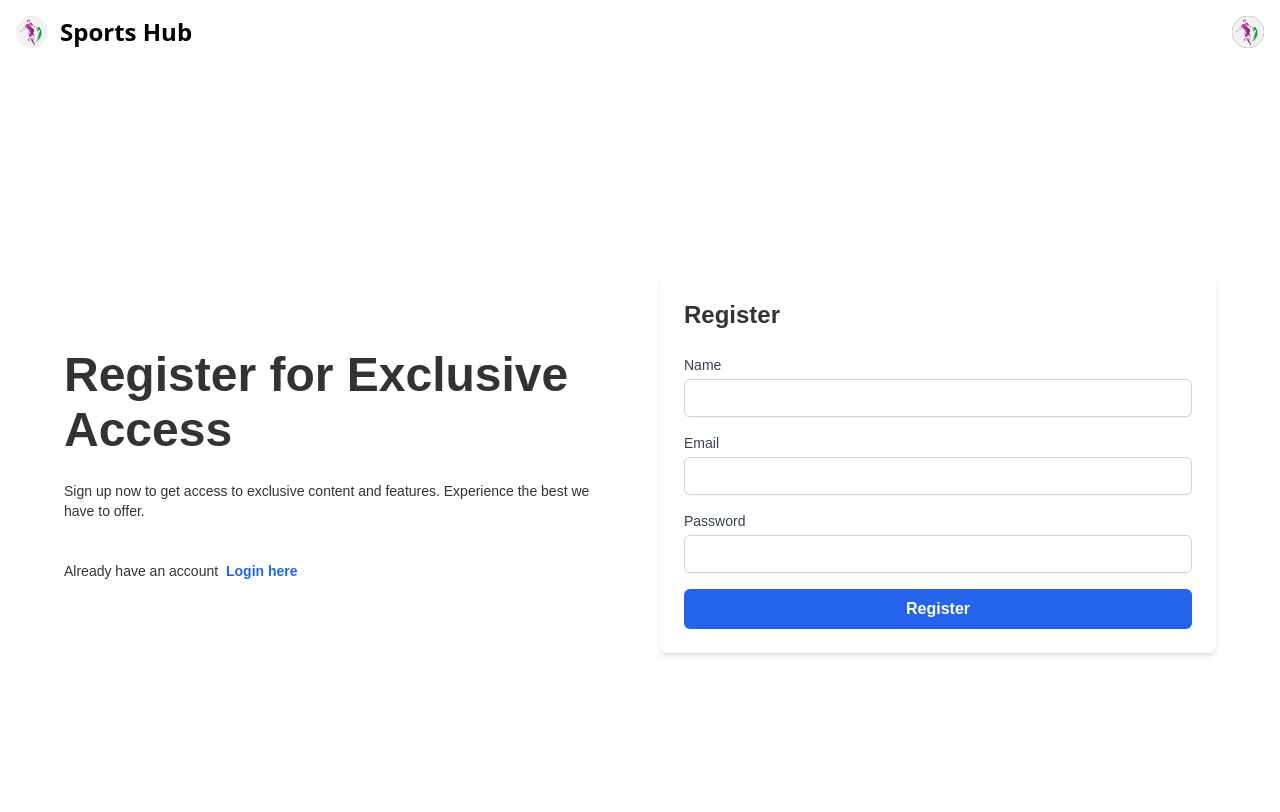
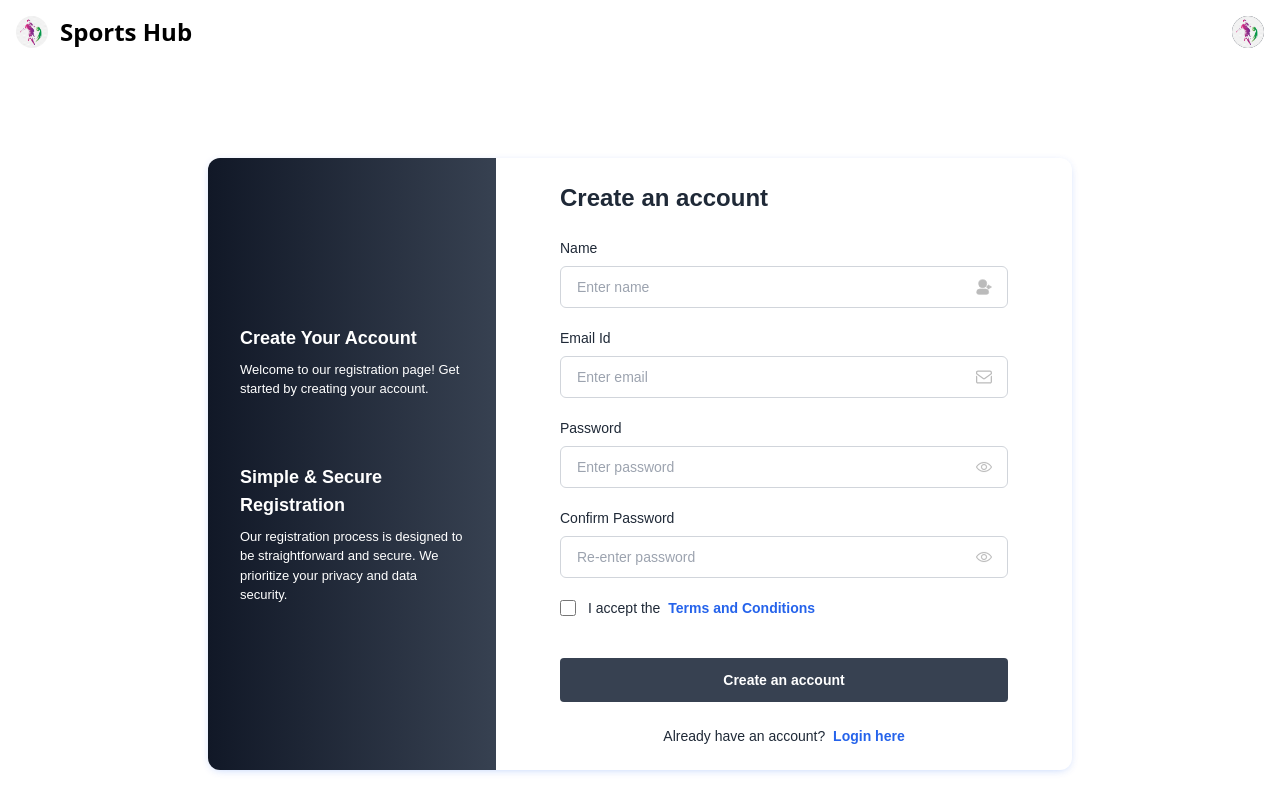
Before and after one commit to learn-naresh/Frontend, a React (Create React App) app: page /register in a window 1280 px wide. Shown: the top 812 px of the page. Built offline with nearby package versions, Linux system fonts and the light colour scheme.

Commit message:
keep the design same as previous

```diff
--- a/src/components/Login.js
+++ b/src/components/Login.js
@@ -1,6 +1,6 @@
 import React, { useState } from 'react';
 import { useDispatch } from 'react-redux';
-import { useNavigate, Link } from 'react-router-dom';
+import { useNavigate } from 'react-router-dom';
 import { addUser } from '../utils/userSlice';
 
 const Login = () => {
@@ -48,36 +48,73 @@ const Login = () => {
               Seamless Login for Exclusive Access
             </h2>
             <p className="text-sm mt-6">Immerse yourself in a hassle-free login journey with our intuitively designed login form. Effortlessly access your account.</p>
-            <p className="text-sm mt-10">Don't have an account <Link to="/register" className="text-blue-600 font-semibold hover:underline ml-1">Register here</Link></p>
+            <p className="text-sm mt-10">Don't have an account <a href="javascript:void(0);" class="text-blue-600 font-semibold hover:underline ml-1">Register here</a></p>
           </div>
-          <form onSubmit={handleSubmit} className="bg-white p-6 rounded-md shadow-md w-full">
-            <h2 className="text-2xl font-bold mb-6">Login</h2>
-            <div className="mb-4">
-              <label className="block text-sm font-medium text-gray-700">Email</label>
-              <input
-                type="email"
-                value={email}
-                onChange={(e) => setEmail(e.target.value)}
-                className="mt-1 block w-full border border-gray-300 rounded-md shadow-sm py-2 px-3 focus:ring-blue-500 focus:border-blue-500 sm:text-sm"
-                required
-              />
+          <form className="space-y-6 max-w-md md:ml-auto max-md:mx-auto w-full" onSubmit={handleSubmit}>
+            <h3 className="text-3xl font-extrabold mb-8 max-md:text-center">
+              Sign in
+            </h3>
+            <div>
+              <input name="email" type="email" autocomplete="email" className="bg-gray-100 w-full text-sm px-4 py-3.5 rounded-md outline-blue-600" placeholder="Email address" value={email} onChange={e => setEmail(e.target.value)} required />
             </div>
-            <div className="mb-4">
-              <label className="block text-sm font-medium text-gray-700">Password</label>
-              <input
-                type="password"
-                value={password}
-                onChange={(e) => setPassword(e.target.value)}
-                className="mt-1 block w-full border border-gray-300 rounded-md shadow-sm py-2 px-3 focus:ring-blue-500 focus:border-blue-500 sm:text-sm"
-                required
-              />
+            <div>
+              <input name="password" type="password" autocomplete="current-password"  className="bg-gray-100 w-full text-sm px-4 py-3.5 rounded-md outline-blue-600" placeholder="Password" value={password} onChange={e => setPassword(e.target.value)} required />
             </div>
+
             <div className="flex items-center justify-between">
-              <button
-                type="submit"
-                className="w-full bg-blue-600 text-white font-bold py-2 px-4 rounded-md hover:bg-blue-700 focus:outline-none focus:bg-blue-700"
-              >
-                Login
+              <div className="flex items-center">
+                <input id="remember-me" name="remember-me" type="checkbox" className="h-4 w-4 text-blue-600 focus:ring-blue-500 border-gray-300 rounded" />
+                <label for="remember-me" className="ml-3 block text-sm">
+                  Remember me
+                </label>
+              </div>
+              <div className="text-sm">
+                <a href="jajvascript:void(0);" className="text-blue-600 hover:text-blue-500">
+                  Forgot your password?
+                </a>
+              </div>
+            </div>
+            <div className="!mt-10">
+              <button type="submit" className="w-full shadow-xl py-2.5 px-4 text-sm font-semibold rounded text-white bg-blue-600 hover:bg-blue-700 focus:outline-none">
+                Log in
+              </button>
+            </div>
+            <p className="my-10 text-sm text-gray-400 text-center">or continue with</p>
+            <div className="space-x-6 flex justify-center">
+              <button type="button"
+                className="border-none outline-none">
+                <svg xmlns="http://www.w3.org/2000/svg" width="30px" className="inline" viewBox="0 0 512 512">
+                  <path fill="#fbbd00"
+                    d="M120 256c0-25.367 6.989-49.13 19.131-69.477v-86.308H52.823C18.568 144.703 0 198.922 0 256s18.568 111.297 52.823 155.785h86.308v-86.308C126.989 305.13 120 281.367 120 256z"
+                    data-original="#fbbd00" />
+                  <path fill="#0f9d58"
+                    d="m256 392-60 60 60 60c57.079 0 111.297-18.568 155.785-52.823v-86.216h-86.216C305.044 385.147 281.181 392 256 392z"
+                    data-original="#0f9d58" />
+                  <path fill="#31aa52"
+                    d="m139.131 325.477-86.308 86.308a260.085 260.085 0 0 0 22.158 25.235C123.333 485.371 187.62 512 256 512V392c-49.624 0-93.117-26.72-116.869-66.523z"
+                    data-original="#31aa52" />
+                  <path fill="#3c79e6"
+                    d="M512 256a258.24 258.24 0 0 0-4.192-46.377l-2.251-12.299H256v120h121.452a135.385 135.385 0 0 1-51.884 55.638l86.216 86.216a260.085 260.085 0 0 0 25.235-22.158C485.371 388.667 512 324.38 512 256z"
+                    data-original="#3c79e6" />
+                  <path fill="#cf2d48"
+                    d="m352.167 159.833 10.606 10.606 84.853-84.852-10.606-10.606C388.668 26.629 324.381 0 256 0l-60 60 60 60c36.326 0 70.479 14.146 96.167 39.833z"
+                    data-original="#cf2d48" />
+                  <path fill="#eb4132"
+                    d="M256 120V0C187.62 0 123.333 26.629 74.98 74.98a259.849 259.849 0 0 0-22.158 25.235l86.308 86.308C162.883 146.72 206.376 120 256 120z"
+                    data-original="#eb4132" />
+                </svg>
+              </button>
+              <button type="button"
+                className="border-none outline-none">
+                <svg xmlns="http://www.w3.org/2000/svg" width="30px" fill="#000" viewBox="0 0 22.773 22.773">
+                  <path d="M15.769 0h.162c.13 1.606-.483 2.806-1.228 3.675-.731.863-1.732 1.7-3.351 1.573-.108-1.583.506-2.694 1.25-3.561C13.292.879 14.557.16 15.769 0zm4.901 16.716v.045c-.455 1.378-1.104 2.559-1.896 3.655-.723.995-1.609 2.334-3.191 2.334-1.367 0-2.275-.879-3.676-.903-1.482-.024-2.297.735-3.652.926h-.462c-.995-.144-1.798-.932-2.383-1.642-1.725-2.098-3.058-4.808-3.306-8.276v-1.019c.105-2.482 1.311-4.5 2.914-5.478.846-.52 2.009-.963 3.304-.765.555.086 1.122.276 1.619.464.471.181 1.06.502 1.618.485.378-.011.754-.208 1.135-.347 1.116-.403 2.21-.865 3.652-.648 1.733.262 2.963 1.032 3.723 2.22-1.466.933-2.625 2.339-2.427 4.74.176 2.181 1.444 3.457 3.028 4.209z" data-original="#000000"></path>
+                </svg>
+              </button>
+              <button type="button"
+                className="border-none outline-none">
+                <svg xmlns="http://www.w3.org/2000/svg" width="30px" fill="#007bff" viewBox="0 0 167.657 167.657">
+                  <path d="M83.829.349C37.532.349 0 37.881 0 84.178c0 41.523 30.222 75.911 69.848 82.57v-65.081H49.626v-23.42h20.222V60.978c0-20.037 12.238-30.956 30.115-30.956 8.562 0 15.92.638 18.056.919v20.944l-12.399.006c-9.72 0-11.594 4.618-11.594 11.397v14.947h23.193l-3.025 23.42H94.026v65.653c41.476-5.048 73.631-40.312 73.631-83.154 0-46.273-37.532-83.805-83.828-83.805z" data-original="#010002"></path>
+                </svg>
               </button>
             </div>
           </form>
--- a/src/components/Register.js
+++ b/src/components/Register.js
@@ -1,86 +1,140 @@
 import React, { useState } from 'react';
-import { useNavigate, Link } from 'react-router-dom';
+import { useDispatch } from 'react-redux';
+import { useNavigate } from 'react-router-dom';
+import { addUser } from '../utils/userSlice';
 
 const Register = () => {
-  const navigate = useNavigate();
+  const navigate = useNavigate()
+  const dispatch = useDispatch();
+
+
   const [name, setName] = useState('');
   const [email, setEmail] = useState('');
   const [password, setPassword] = useState('');
+  const [passwordConfirmation, setPasswordConfirmation] = useState('');
 
   const handleSubmit = async (e) => {
     e.preventDefault();
+    if (!password || !passwordConfirmation) {
+      console.error("Password fields cannot be blank.");
+      return;
+    }
+
     try {
       const response = await fetch('http://localhost:3000/register', {
         method: 'POST',
         headers: {
           'Content-Type': 'application/json'
         },
-        body: JSON.stringify({ name, email, password })
+        body: JSON.stringify({ name, email, password, password_confirmation: passwordConfirmation })
       });
 
       if (response.ok) {
-        navigate('/login');
+        const data = await response.json();
+        dispatch(
+          addUser({
+            uid: data?.userDetails?.uid,
+            name: data?.userDetails?.name,
+            email: data?.userDetails?.email,
+            loggedIn: true,
+          })
+        );
+        localStorage.setItem('token', data.token);  // Store token in local storage
+        navigate('/');
+      } else {
+        console.error("Registration failed. Server responded with error:", response.statusText);
       }
     } catch (error) {
-      console.error(error);
+      console.error("An error occurred during registration:", error);
     }
   };
 
+
   return (
-    <div className="font-[sans-serif] text-[#333]">
-      <div className="min-h-screen flex fle-col items-center justify-center py-6 px-4">
-        <div className="grid md:grid-cols-2 items-center gap-10 max-w-6xl w-full">
-          <div className="max-md:text-center">
-            <h2 className="lg:text-5xl text-4xl font-extrabold lg:leading-[55px]">
-              Register for Exclusive Access
-            </h2>
-            <p className="text-sm mt-6">Sign up now to get access to exclusive content and features. Experience the best we have to offer.</p>
-            <p className="text-sm mt-10">Already have an account <Link to="/login" className="text-blue-600 font-semibold hover:underline ml-1">Login here</Link></p>
+    <div className="font-[sans-serif] text-gray-800 bg-white max-w-4xl flex items-center mx-auto md:h-screen p-4">
+      <div className="grid md:grid-cols-3 items-center shadow-[0_2px_10px_-3px_rgba(6,81,237,0.3)] rounded-xl overflow-hidden">
+        <div className="max-md:order-1 flex flex-col justify-center space-y-16 max-md:mt-16 min-h-full bg-gradient-to-r from-gray-900 to-gray-700 lg:px-8 px-4 py-4">
+          <div>
+            <h4 className="text-white text-lg font-semibold">Create Your Account</h4>
+            <p className="text-[13px] text-white mt-2">Welcome to our registration page! Get started by creating your account.</p>
           </div>
-          <form onSubmit={handleSubmit} className="bg-white p-6 rounded-md shadow-md w-full">
-            <h2 className="text-2xl font-bold mb-6">Register</h2>
-            <div className="mb-4">
-              <label className="block text-sm font-medium text-gray-700">Name</label>
-              <input
-                type="text"
-                value={name}
-                onChange={(e) => setName(e.target.value)}
-                className="mt-1 block w-full border border-gray-300 rounded-md shadow-sm py-2 px-3 focus:ring-blue-500 focus:border-blue-500 sm:text-sm"
-                required
-              />
+          <div>
+            <h4 className="text-white text-lg font-semibold">Simple & Secure Registration</h4>
+            <p className="text-[13px] text-white mt-2">Our registration process is designed to be straightforward and secure. We prioritize your privacy and data security.</p>
+          </div>
+        </div>
+        <form className='md:col-span-2 w-full py-6 px-6 sm:px-16' onSubmit={handleSubmit}>
+          <div className="mb-6">
+            <h3 className="text-2xl font-bold">Create an account</h3>
+          </div>
+
+          <div className="space-y-5">
+            <div>
+              <label className="text-sm mb-2 block">Name</label>
+              <div className="relative flex items-center">
+                <input name='name' type="text" className="bg-white border border-gray-300 w-full text-sm px-4 py-2.5 rounded-md outline-blue-500" placeholder="Enter name" value={name} onChange={e => setName(e.target.value)} required />
+                <svg xmlns="http://www.w3.org/2000/svg" fill="#bbb" stroke="#bbb" className="w-4 h-4 absolute right-4" viewBox="0 0 24 24">
+                  <circle cx="10" cy="7" r="6" data-original="#000000"></circle>
+                  <path d="M14 15H6a5 5 0 0 0-5 5 3 3 0 0 0 3 3h12a3 3 0 0 0 3-3 5 5 0 0 0-5-5zm8-4h-2.59l.3-.29a1 1 0 0 0-1.42-1.42l-2 2a1 1 0 0 0 0 1.42l2 2a1 1 0 0 0 1.42 0 1 1 0 0 0 0-1.42l-.3-.29H22a1 1 0 0 0 0-2z" data-original="#000000"></path>
+                </svg>
+              </div>
             </div>
-            <div className="mb-4">
-              <label className="block text-sm font-medium text-gray-700">Email</label>
-              <input
-                type="email"
-                value={email}
-                onChange={(e) => setEmail(e.target.value)}
-                className="mt-1 block w-full border border-gray-300 rounded-md shadow-sm py-2 px-3 focus:ring-blue-500 focus:border-blue-500 sm:text-sm"
-                required
-              />
+
+            <div>
+              <label className="text-sm mb-2 block">Email Id</label>
+              <div className="relative flex items-center">
+                <input name="email" type="email" className="bg-white border border-gray-300 w-full text-sm px-4 py-2.5 rounded-md outline-blue-500" placeholder="Enter email"  value={email} onChange={e => setEmail(e.target.value)} required />
+                <svg xmlns="http://www.w3.org/2000/svg" fill="#bbb" stroke="#bbb" class="w-4 h-4 absolute right-4" viewBox="0 0 682.667 682.667">
+                  <defs>
+                    <clipPath id="a" clipPathUnits="userSpaceOnUse">
+                      <path d="M0 512h512V0H0Z" data-original="#000000"></path>
+                    </clipPath>
+                  </defs>
+                  <g clip-path="url(#a)" transform="matrix(1.33 0 0 -1.33 0 682.667)">
+                    <path fill="none" stroke-miterlimit="10" stroke-width="40" d="M452 444H60c-22.091 0-40-17.909-40-40v-39.446l212.127-157.782c14.17-10.54 33.576-10.54 47.746 0L492 364.554V404c0 22.091-17.909 40-40 40Z" data-original="#000000"></path>
+                    <path d="M472 274.9V107.999c0-11.027-8.972-20-20-20H60c-11.028 0-20 8.973-20 20V274.9L0 304.652V107.999c0-33.084 26.916-60 60-60h392c33.084 0 60 26.916 60 60v196.653Z" data-original="#000000"></path>
+                  </g>
+                </svg>
+              </div>
             </div>
-            <div className="mb-4">
-              <label className="block text-sm font-medium text-gray-700">Password</label>
-              <input
-                type="password"
-                value={password}
-                onChange={(e) => setPassword(e.target.value)}
-                className="mt-1 block w-full border border-gray-300 rounded-md shadow-sm py-2 px-3 focus:ring-blue-500 focus:border-blue-500 sm:text-sm"
-                required
-              />
+
+            <div>
+              <label className="text-sm mb-2 block">Password</label>
+              <div className="relative flex items-center">
+                <input name="password"  type="password" className="bg-white border border-gray-300 w-full text-sm px-4 py-2.5 rounded-md outline-blue-500" placeholder="Enter password" value={password} onChange={e => setPassword(e.target.value)} required />
+                <svg xmlns="http://www.w3.org/2000/svg" fill="#bbb" stroke="#bbb" class="w-4 h-4 absolute right-4 cursor-pointer" viewBox="0 0 128 128">
+                  <path d="M64 104C22.127 104 1.367 67.496.504 65.943a4 4 0 0 1 0-3.887C1.367 60.504 22.127 24 64 24s62.633 36.504 63.496 38.057a4 4 0 0 1 0 3.887C126.633 67.496 105.873 104 64 104zM8.707 63.994C13.465 71.205 32.146 96 64 96c31.955 0 50.553-24.775 55.293-31.994C114.535 56.795 95.854 32 64 32 32.045 32 13.447 56.775 8.707 63.994zM64 88c-13.234 0-24-10.766-24-24s10.766-24 24-24 24 10.766 24 24-10.766 24-24 24zm0-40c-8.822 0-16 7.178-16 16s7.178 16 16 16 16-7.178 16-16-7.178-16-16-16z" data-original="#000000"></path>
+                </svg>
+              </div>
             </div>
-            <div className="flex items-center justify-between">
-              <button
-                type="submit"
-                className="w-full bg-blue-600 text-white font-bold py-2 px-4 rounded-md hover:bg-blue-700 focus:outline-none focus:bg-blue-700"
-              >
-                Register
-              </button>
+
+            <div>
+              <label className="text-sm mb-2 block">Confirm Password</label>
+              <div className="relative flex items-center">
+                <input type="password" className="bg-white border border-gray-300 w-full text-sm px-4 py-2.5 rounded-md outline-blue-500" placeholder="Re-enter password" value={passwordConfirmation} onChange={e => setPasswordConfirmation(e.target.value)} required />
+                <svg xmlns="http://www.w3.org/2000/svg" fill="#bbb" stroke="#bbb" class="w-4 h-4 absolute right-4 cursor-pointer" viewBox="0 0 128 128">
+                  <path d="M64 104C22.127 104 1.367 67.496.504 65.943a4 4 0 0 1 0-3.887C1.367 60.504 22.127 24 64 24s62.633 36.504 63.496 38.057a4 4 0 0 1 0 3.887C126.633 67.496 105.873 104 64 104zM8.707 63.994C13.465 71.205 32.146 96 64 96c31.955 0 50.553-24.775 55.293-31.994C114.535 56.795 95.854 32 64 32 32.045 32 13.447 56.775 8.707 63.994zM64 88c-13.234 0-24-10.766-24-24s10.766-24 24-24 24 10.766 24 24-10.766 24-24 24zm0-40c-8.822 0-16 7.178-16 16s7.178 16 16 16 16-7.178 16-16-7.178-16-16-16z" data-original="#000000"></path>
+                </svg>
+              </div>
             </div>
-          </form>
-        </div>
-      </div>
+
+            <div class="flex items-center">
+              <input id="remember-me" name="remember-me" type="checkbox" className="h-4 w-4 shrink-0 text-blue-600 focus:ring-blue-500 border-gray-300 rounded" />
+              <label for="remember-me" class="ml-3 block text-sm">
+                I accept the <a href="javascript:void(0);" class="text-blue-600 font-semibold hover:underline ml-1">Terms and Conditions</a>
+              </label>
+            </div>
+          </div>
+
+          <div class="!mt-10">
+            <button type="submit" className="w-full py-3 px-4 text-sm font-semibold rounded text-white bg-gray-700 hover:bg-gray-800 focus:outline-none">
+              Create an account
+            </button>
+          </div>
+            <p class="text-sm mt-6 text-center">Already have an account? <a href="javascript:void(0);" class="text-blue-600 font-semibold hover:underline ml-1">Login here</a></p>
+        </form>
     </div>
+  </div>
   );
 };
 
```
